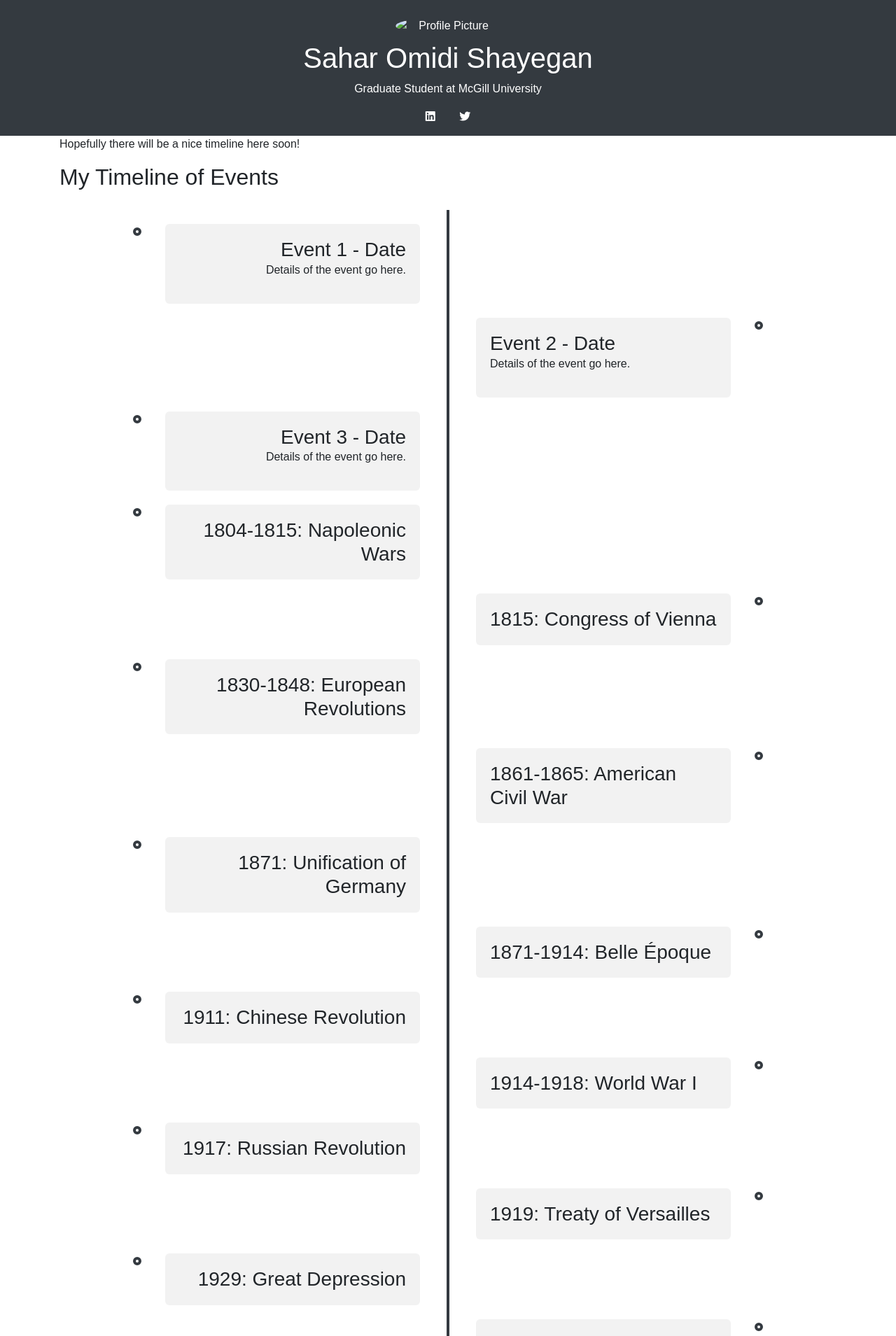
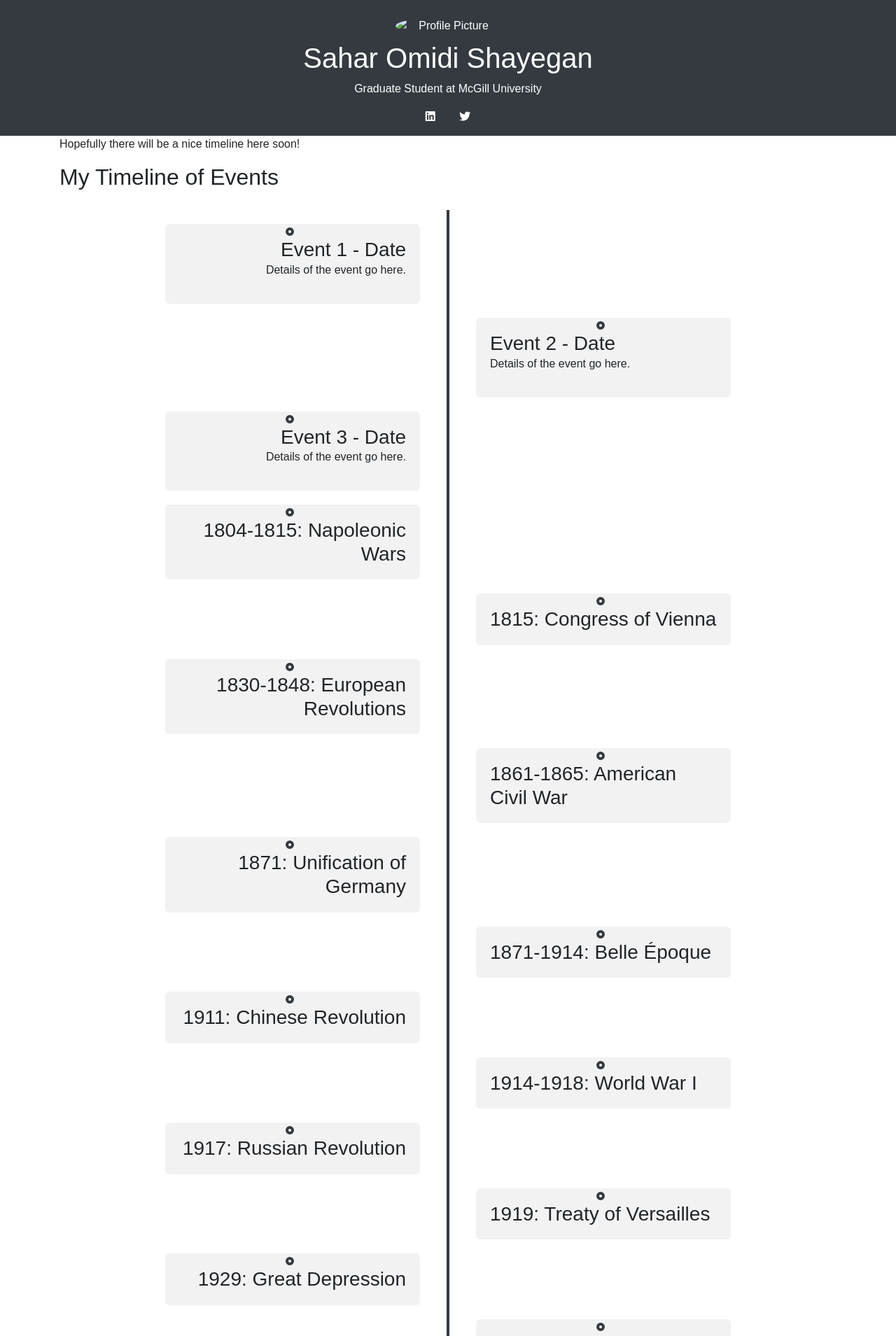
Before and after one commit to saharshayegan/saharshayegan.github.io, a Jekyll site: the page built from pages/timeline.md, in a window 1280 px wide. Shown: the top 1909 px of the page at 70% size. Built offline with Jekyll 4.4.1, drawn with Linux system fonts in a browser that asks for light colours.

Commit message:
move circle

```diff
--- a/_layouts/default.html
+++ b/_layouts/default.html
@@ -73,24 +75,21 @@
       left: 50%;
     }
 
+    /* Circle position */
     .timeline-item::before {
       content: '';
       position: absolute;
       width: 12px;
       height: 12px;
-      right: -6px;
       background-color: white;
       border: 4px solid #343a40;
       border-radius: 50%;
       top: 15px;
+      left: calc(50% - 10px); /* Moves the circle to align with the line */
       z-index: 1;
     }
 
-    .timeline-item.left::before {
-      right: auto;
-      left: -6px;
-    }
-
+    /* Content box styling */
     .content {
       padding: 20px;
       background-color: #f2f2f2;
```
Also changed, not shown: other parts of _layouts/default.html (+2 -0 lines).
